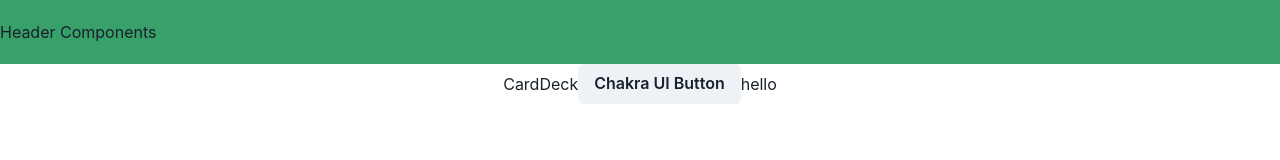
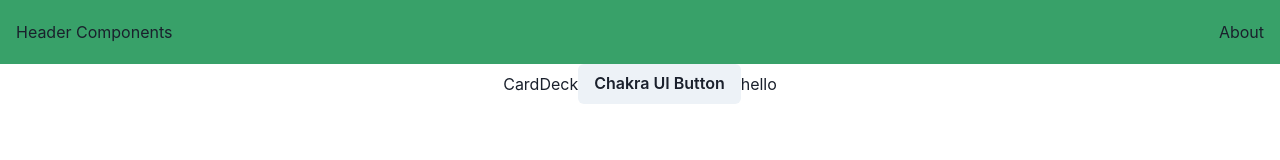
Before and after one commit to y4shiro/uma-card-deck-tools, a Next.js app: page / in a window 1280 px wide. Shown: the top 160 px of the page. Built offline with nearby package versions, Linux system fonts and the light colour scheme.

Commit message:
feat: Header に Flex を適用したいので、Box から HStack に変更

```diff
--- a/src/components/Header/index.tsx
+++ b/src/components/Header/index.tsx
@@ -1,11 +1,11 @@
-import { Box, Text } from '@chakra-ui/react';
-import React from 'react';
+import { HStack, Link, Text } from '@chakra-ui/react';
 
 const Header = (): JSX.Element => {
   return (
-    <Box w='100%' h='16' bgColor='green.500' alignContent='center'>
+    <HStack as='nav' w='100%' h='16' p='4' bgColor='green.500' justify='space-between'>
       <Text>Header Components</Text>
-    </Box>
+      <Link>About</Link>
+    </HStack>
   );
 };
 
```
